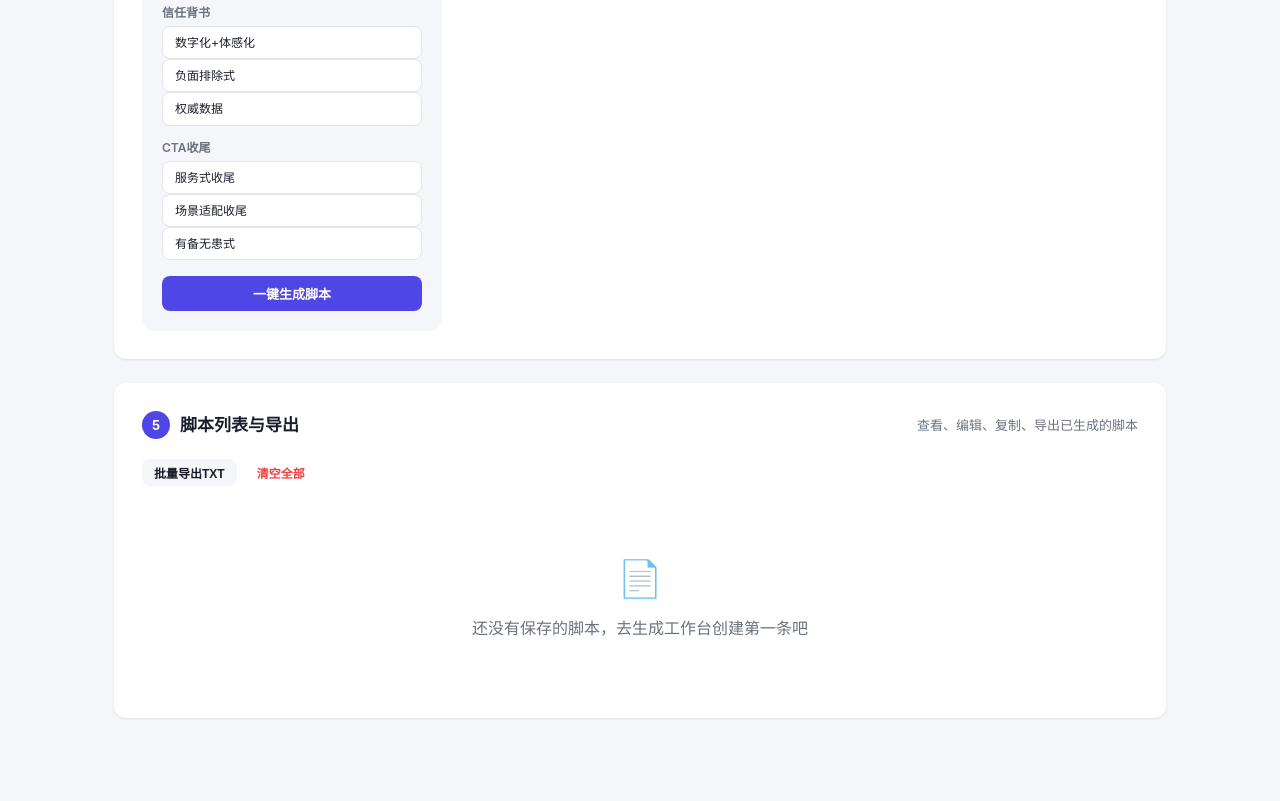
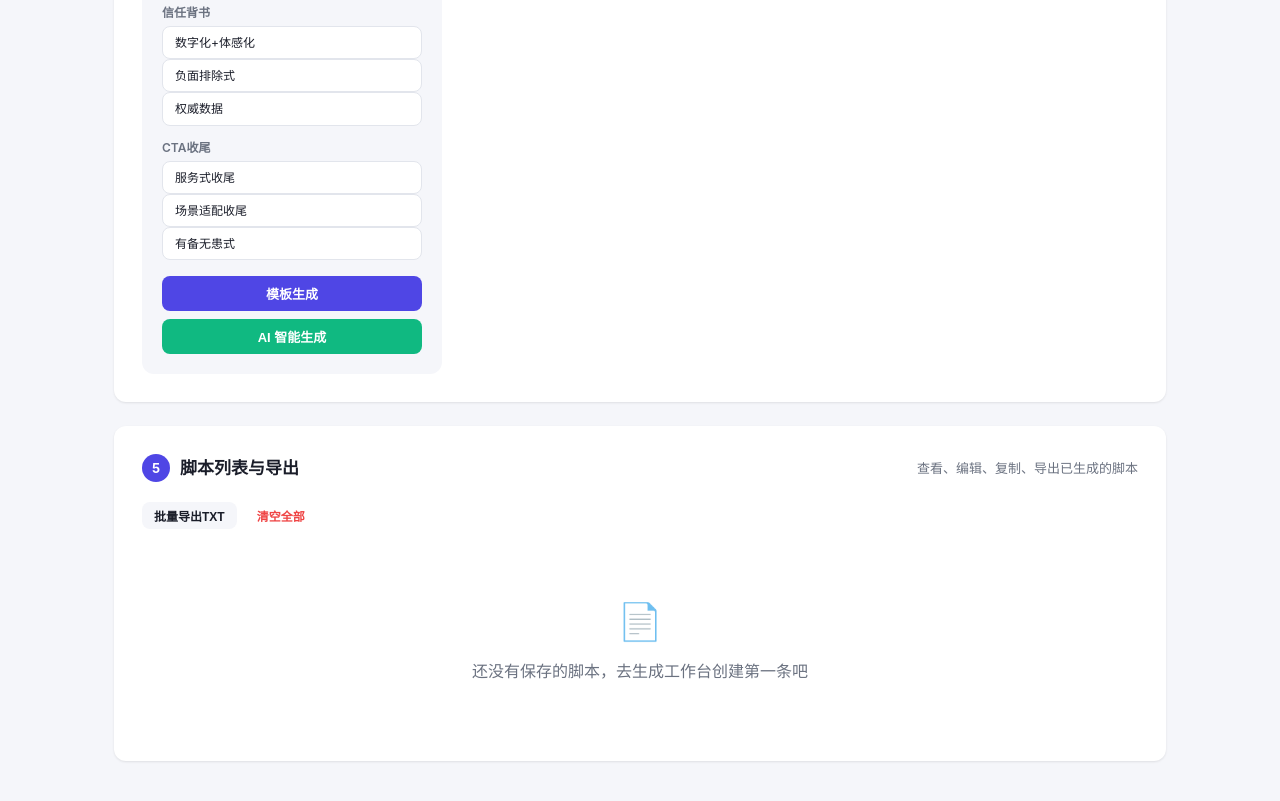
Before and after one commit to zhongyiyao2602-web/script-generator, a website: page index.html in a window 1280 px wide. Shown: the part 1892-2693 px from the top of the page. Drawn offline with Linux system fonts and the light colour scheme.

Commit message:
feat: 接入 DeepSeek AI 生成能力 - Serverless Function + 前端调用

```diff
--- a/index.html
+++ b/index.html
@@ -244,8 +244,9 @@ body{font-family:-apple-system,BlinkMacSystemFont,'Segoe UI','PingFang SC','Hira
         </div>
         <h4>选择手法组合</h4>
         <div id="technique-list"></div>
-        <div style="margin-top:16px">
-          <button class="btn btn-primary" style="width:100%;justify-content:center" onclick="generateScript()">一键生成脚本</button>
+        <div style="margin-top:16px;display:flex;flex-direction:column;gap:8px">
+          <button class="btn btn-primary" style="width:100%;justify-content:center" onclick="generateScript()">模板生成</button>
+          <button class="btn btn-success" style="width:100%;justify-content:center" onclick="generateScriptAI()" id="ai-gen-btn">AI 智能生成</button>
         </div>
       </div>
       <div class="gen-main">
@@ -582,6 +583,84 @@ function generateScript(){
   runComplianceCheck(modules);
   document.getElementById('gen-actions').style.display='flex';
   toast('脚本已生成，可逐模块编辑微调');
+}
+
+/* ==================== AI 生成 ==================== */
+async function generateScriptAI(){
+  const painIdx=parseInt(val('gen-pain'));
+  const audIdx=parseInt(val('gen-audience'));
+  if(isNaN(painIdx)){toast('请选择痛点');return;}
+  if(isNaN(audIdx)){toast('请选择人群');return;}
+  const pain=state.pains[painIdx];
+  const audience=state.audiences[audIdx];
+  const product=state.product;
+  if(!product.name){toast('请先在产品配置填写产品名称');scrollToSection('sec-product');return;}
+
+  const techs=getSelectedTechniques();
+  const btn=document.getElementById('ai-gen-btn');
+  const originalText=btn.textContent;
+  btn.disabled=true;
+  btn.textContent='AI 生成中...';
+  btn.style.opacity='0.6';
+
+  // Show loading state
+  document.getElementById('module-outputs').innerHTML='<div class="empty-state"><div class="icon">⏳</div><div>AI 正在生成脚本，请稍候...</div></div>';
+  document.getElementById('compliance-result').innerHTML='';
+  document.getElementById('gen-actions').style.display='none';
+
+  try{
+    const response=await fetch('/api/generate',{
+      method:'POST',
+      headers:{'Content-Type':'application/json'},
+      body:JSON.stringify({
+        product:{
+          name:product.name,
+          category:product.category,
+          sellingPoints:product.sellingPoints||[],
+          scenarios:product.scenarios,
+          compliance:product.compliance,
+        },
+        pain:{
+          name:pain.name,
+          scene:pain.scene,
+          consequence:pain.consequence,
+          emotion:pain.emotion,
+          sellingPoint:pain.sellingPoint,
+        },
+        audience:{
+          label:audience.label,
+          behavior:audience.behavior,
+          trust:audience.trust,
+          style:audience.style,
+        },
+        techniques:techs,
+      }),
+    });
+
+    const data=await response.json();
+
+    if(!response.ok){
+      throw new Error(data.error||'AI 生成失败');
+    }
+
+    const modules=data.modules;
+    state.currentGenerated={
+      painIdx,audIdx,painName:pain.name,audienceName:audience.label,
+      techniques:techs,modules,timestamp:Date.now(),
+    };
+
+    renderModuleOutputs(modules);
+    runComplianceCheck(modules);
+    document.getElementById('gen-actions').style.display='flex';
+    toast('AI 脚本已生成，可逐模块编辑微调');
+  }catch(err){
+    document.getElementById('module-outputs').innerHTML=`<div class="empty-state"><div class="icon">⚠</div><div>AI 生成失败：${esc(err.message)}</div><div style="margin-top:8px;font-size:12px;color:var(--text2)">可使用「模板生成」作为备选方案</div></div>`;
+    toast('AI 生成失败，请重试或使用模板生成');
+  }finally{
+    btn.disabled=false;
+    btn.textContent=originalText;
+    btn.style.opacity='1';
+  }
 }
 
 function generateModules(pain,audience,product,techs){
--- /dev/null
+++ b/package.json
@@ -0,0 +1,6 @@
+{
+  "name": "script-generator",
+  "version": "1.0.0",
+  "description": "脚本生成工作台 - AI驱动的带货脚本生成工具",
+  "private": true
+}
```
Also changed, not shown: 1 other file.
